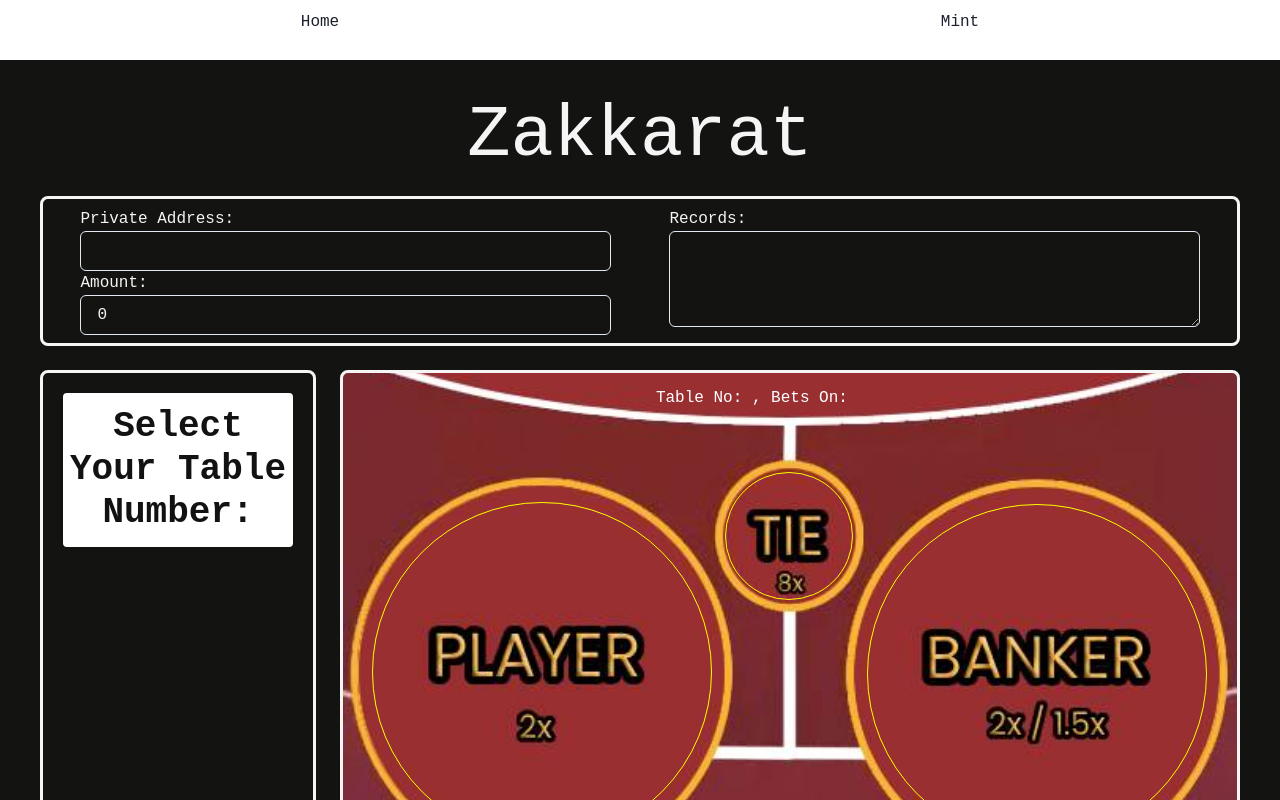
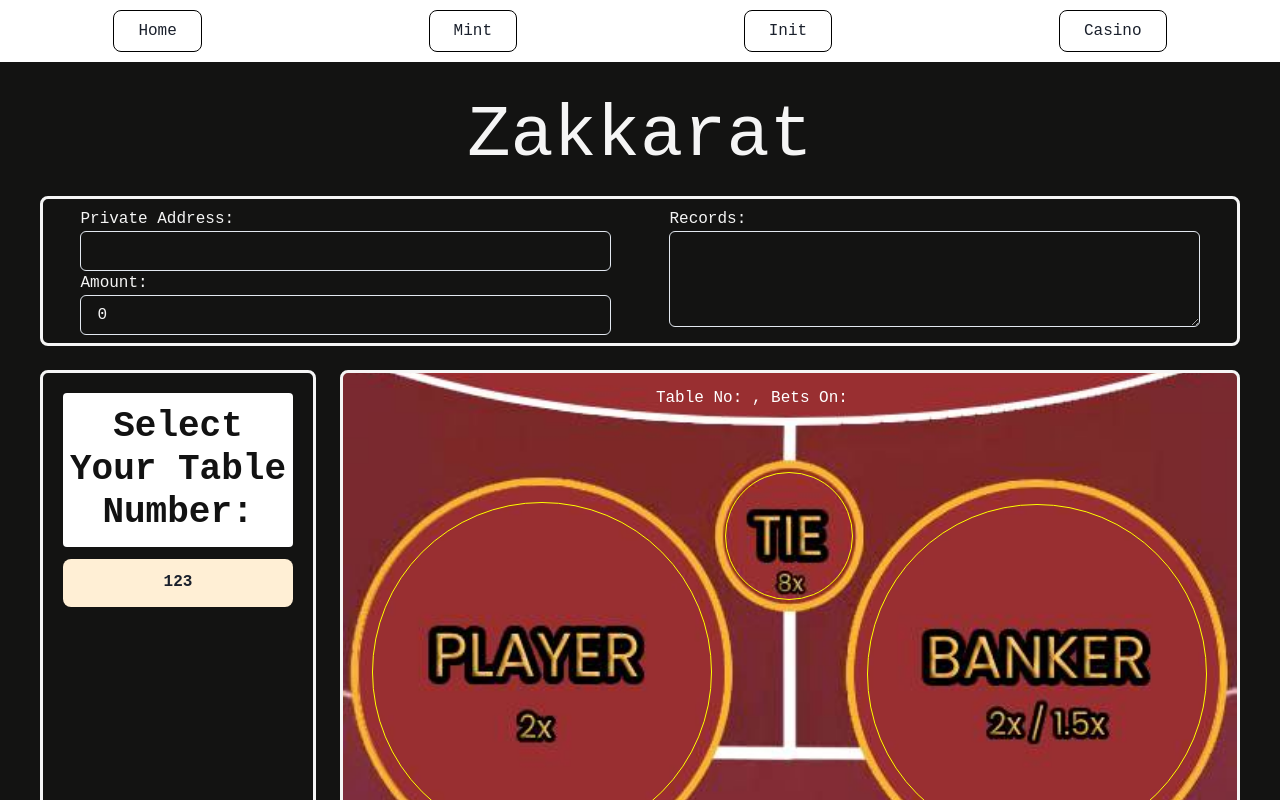
Before and after one commit to jasonkwm/leo-zakkarat, a Next.js app in the folder frontend/: page / in a window 1280 px wide. Shown: the top 800 px of the page. Built offline with nearby package versions, Linux system fonts and the light colour scheme; a web font is replaced by a local one.

Commit message:
feat: done touch up

```diff
--- a/frontend/src/components/GameSubmit.tsx
+++ b/frontend/src/components/GameSubmit.tsx
@@ -1,8 +1,10 @@
 import { Button } from "@chakra-ui/react";
 import { useMainDataContext } from "@/hooks/MainDataProvider";
 import { makeBet } from "@/pages/tools/makeBet";
+import { useToast } from "@chakra-ui/react";
 
 export default function GameSubmit() {
+    const toast = useToast();
     const {
         playSubmitStatus,
         setPlaySubmitStatus,
@@ -23,15 +25,25 @@ export default function GameSubmit() {
         console.log({ selectedTable });
 
         const tx_output = (
-      await makeBet(
-        playCreditsRecord,
-        betOn,
-        playAmount,
-        playPrivateKey,
-        Number(selectedTable)
-      )
+            await makeBet(playCreditsRecord, betOn, playAmount, playPrivateKey, Number(selectedTable))
         ).toString();
-
+        if (tx_output) {
+            toast({
+                title: "Transaction Successful.",
+                description: tx_output,
+                status: "success",
+                duration: 9000,
+                isClosable: true,
+            });
+        } else {
+            toast({
+                title: "Transaction Failed.",
+                description: "Please try again.",
+                status: "success",
+                duration: 9000,
+                isClosable: true,
+            });
+        }
         console.log({ tx_output });
 
         const bet = tx_output.split(",")[1];
--- a/frontend/src/components/MainComponent.tsx
+++ b/frontend/src/components/MainComponent.tsx
@@ -1,11 +1,14 @@
 import React from "react";
 import { Box, Heading, Text } from "@chakra-ui/react";
 import Link from "next/link";
-export default function MainComponent({
-  children,
-}: {
-  children: React.ReactNode;
-}) {
+
+const pages = [
+    { link: "/", name: "Home" },
+    { link: "/mint", name: "Mint" },
+    { link: "/init", name: "Init" },
+    { link: "/casino", name: "Casino" },
+];
+export default function MainComponent({ children }: { children: React.ReactNode }) {
     return (
         <>
             <Box
@@ -19,22 +22,19 @@ export default function MainComponent({
                 width={"100%"}
                 padding={"10px 0px"}
             >
+                {pages.map((value, i) => (
                     <Link
-          href="/"
-          //   border={"solid 1px black"}
-          //   borderRadius={"8px"}
-          //   padding={"8px 24px"}
+                        key={i}
+                        href={value.link}
+                        style={{
+                            border: "solid 1px black",
+                            borderRadius: "8px",
+                            padding: "8px 24px",
+                        }}
                     >
-          Home
+                        {value.name}
                     </Link>
-        <Link
-          href="/mint"
-          //   border={"solid 1px black"}
-          //   borderRadius={"8px"}
-          //   padding={"8px 24px"}
-        >
-          Mint
-        </Link>
+                ))}
             </Box>
             <Box mt={"60px"}>{children}</Box>
         </>
--- a/frontend/src/components/TableList.tsx
+++ b/frontend/src/components/TableList.tsx
@@ -19,7 +19,7 @@ export default function TableList() {
                     <Button
                         key={i}
                         width={"100%"}
-                        p={12}
+                        p={6}
                         borderRadius={"lg"}
                         marginBottom={5}
                         bg={"papayawhip"}
--- a/frontend/src/hooks/MainDataProvider.tsx
+++ b/frontend/src/hooks/MainDataProvider.tsx
@@ -55,15 +55,13 @@ const defaultBet = `{
   _nonce: 6941958709795347293887411597568396895896172871553772588181483218643610346372group.public
 }`;
 
-export const MainDataProvider = ({
-  children,
-}: {
-  children: React.ReactNode;
-}) => {
+const defaultTable = "123";
+
+export const MainDataProvider = ({ children }: { children: React.ReactNode }) => {
     const [userAccount, setUserAccount] = React.useState("");
     const [betOn, setBetOn] = React.useState<BetOnT>("");
     const [userChips, setUserChips] = React.useState<string[]>([]);
-  const [tableList, setTableList] = React.useState<string[]>([]);
+    const [tableList, setTableList] = React.useState<string[]>([defaultTable]);
     const [selectedTable, setSelectedTable] = React.useState("");
     const [betAmount, setBetAmount] = React.useState<number>(0);
     const [playPrivateKey, setPlayPrivateKey] = React.useState("");
@@ -72,14 +70,9 @@ export const MainDataProvider = ({
     const [playSubmitStatus, setPlaySubmitStatus] = React.useState(false);
     const [mintTxn, setMintTxn] = React.useState("");
     const [bets, setBets] = React.useState<string[]>([defaultBet]);
-  const [tableListFull, setTableListFull] = React.useState<string[]>([
-    defaultFullTable,
-  ]);
+    const [tableListFull, setTableListFull] = React.useState<string[]>([defaultFullTable]);
     //   const [userSelectedChip, setUserSelectedChip] = React.useState("");
 
-  React.useEffect(() => {
-    setTableList([]);
-  }, []);
     return (
         <MainDataContext.Provider
             value={{
--- a/frontend/src/pages/index.tsx
+++ b/frontend/src/pages/index.tsx
@@ -1,14 +1,5 @@
 import { Inter } from "next/font/google";
-import {
-  Box,
-  Center,
-  Grid,
-  GridItem,
-  Input,
-  Textarea,
-  Text,
-  Button,
-} from "@chakra-ui/react";
+import { Box, Center, Grid, GridItem, Input, Textarea, Text, Button } from "@chakra-ui/react";
 import { Heading } from "@chakra-ui/react";
 import MainComponent from "@/components/MainComponent";
 import BaccaratTable from "@/components/BaccaratTable";
@@ -23,18 +14,8 @@ export default function Home() {
     const { mintTxn } = useMainDataContext();
     return (
         <MainComponent>
-      <Box
-        h={"100vh"}
-        p={10}
-        bg={"brand.zakkarat_background"}
-        color={"brand.zakkarat_white"}
-      >
-        <Grid
-          h={"100%"}
-          templateRows={"repeat(5, 1fr)"}
-          templateColumns={"repeat(6, 1fr)"}
-          gap={6}
-        >
+            <Box h={"100vh"} p={10} bg={"brand.zakkarat_background"} color={"brand.zakkarat_white"}>
+                <Grid h={"100%"} templateRows={"repeat(5, 1fr)"} templateColumns={"repeat(6, 1fr)"} gap={6}>
                     <GridItem rowSpan={1} colSpan={6}>
                         <Center h={"100%"}>
                             <Heading size={"4xl"} fontWeight={500}>
@@ -86,8 +67,6 @@ export default function Home() {
                         <GameSubmit />
                     </GridItem>
                 </Grid>
-        <Text>Mint Record: </Text>
-        <Text>{mintTxn}</Text>
             </Box>
         </MainComponent>
     );
--- a/frontend/src/pages/init.tsx
+++ b/frontend/src/pages/init.tsx
@@ -3,7 +3,7 @@ import { initCasino } from "./tools/initCasino";
 import { Box, Button, Input, Text, Heading } from "@chakra-ui/react";
 import { useToast } from "@chakra-ui/react";
 import { useMainDataContext } from "@/hooks/MainDataProvider";
-
+import MainComponent from "@/components/MainComponent";
 export function getUuid(result: string): string {
     const regex = /uuid:\s*(\d+u\d+)\.private/;
     let match = result.match(regex);
@@ -46,6 +46,7 @@ export default function Init() {
         setLoading(false);
     }
     return (
+        <MainComponent>
             <Box
                 width={"50%"}
                 display={"flex"}
@@ -87,5 +88,6 @@ export default function Init() {
                     </Text>
                 ))}
             </Box>
+        </MainComponent>
     );
 }
```
Also changed, not shown: frontend/src/pages/casino.tsx (+11 -17 lines). Lines whose indentation alone changed are shown as unchanged.
